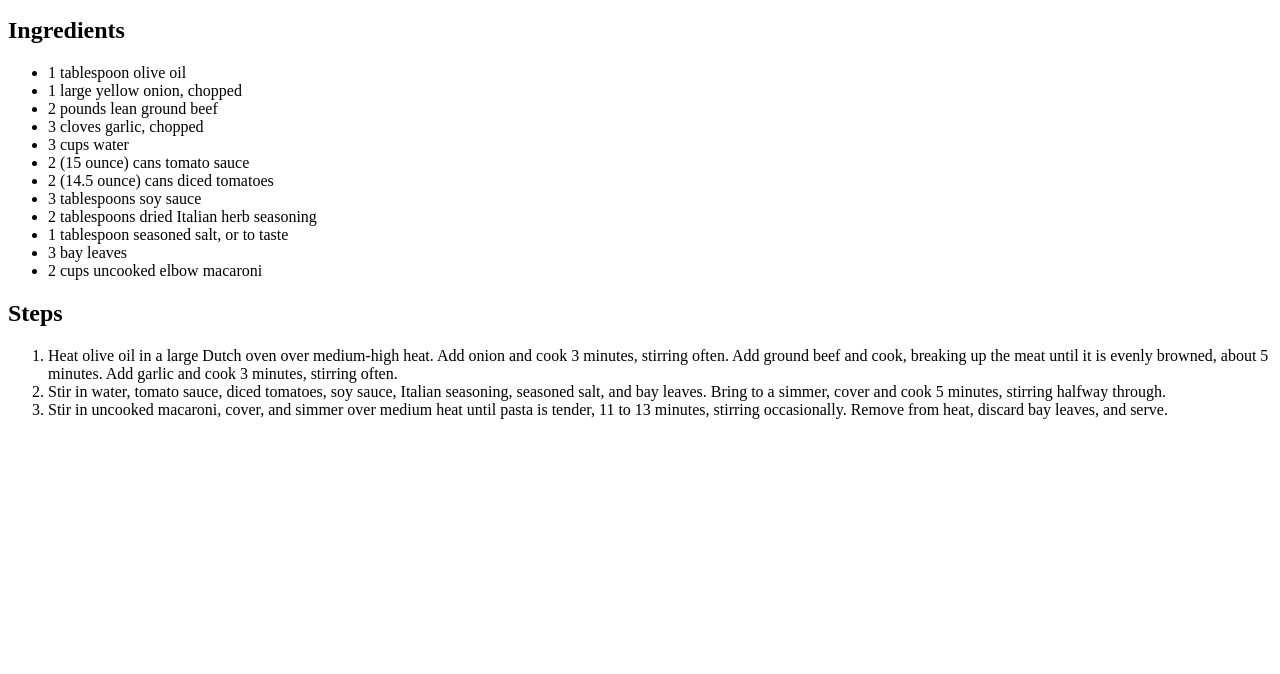
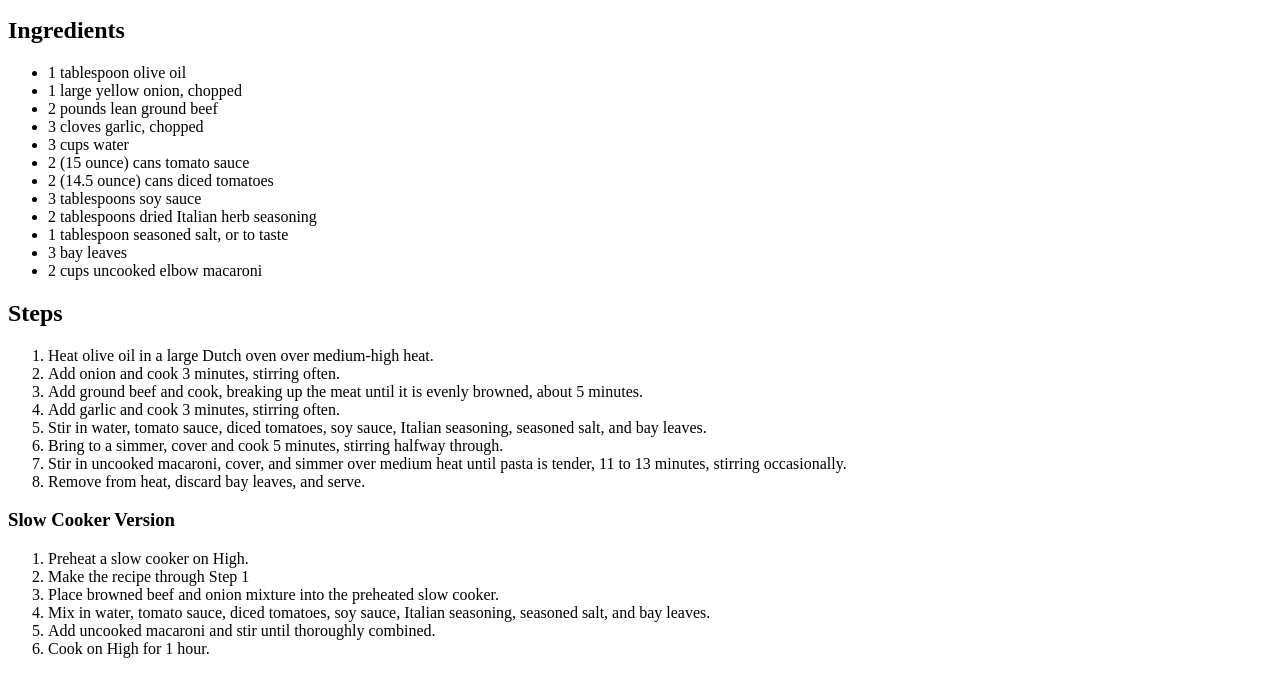
Before and after one commit to grizz3/odin-recipes, a plain HTML site: page recipes/goulash.html in a window 1280 px wide. Shown: the part 421-1095 px from the top of the page. Before the commit the page ends 856 px from the top, so only its background shows below. Drawn offline with Linux system fonts and the light colour scheme.

Commit message:
Made steps more clear, and added slow cooker version

```diff
--- a/recipes/goulash.html
+++ b/recipes/goulash.html
@@ -28,9 +28,23 @@
 
     <h2>Steps</h2>
     <ol>
-        <li>Heat olive oil in a large Dutch oven over medium-high heat. Add onion and cook 3 minutes, stirring often. Add ground beef and cook, breaking up the meat until it is evenly browned, about 5 minutes. Add garlic and cook 3 minutes, stirring often.</li>
-        <li>Stir in water, tomato sauce, diced tomatoes, soy sauce, Italian seasoning, seasoned salt, and bay leaves. Bring to a simmer, cover and cook 5 minutes, stirring halfway through.</li>
-        <li>Stir in uncooked macaroni, cover, and simmer over medium heat until pasta is tender, 11 to 13 minutes, stirring occasionally. Remove from heat, discard bay leaves, and serve.</li>
+        <li>Heat olive oil in a large Dutch oven over medium-high heat.
+        <li>Add onion and cook 3 minutes, stirring often.</li>
+        <li>Add ground beef and cook, breaking up the meat until it is evenly browned, about 5 minutes.</li>
+        <li>Add garlic and cook 3 minutes, stirring often.</li>
+        <li>Stir in water, tomato sauce, diced tomatoes, soy sauce, Italian seasoning, seasoned salt, and bay leaves.</li>
+        <li>Bring to a simmer, cover and cook 5 minutes, stirring halfway through.</li>
+        <li>Stir in uncooked macaroni, cover, and simmer over medium heat until pasta is tender, 11 to 13 minutes, stirring occasionally.</li>
+        <li>Remove from heat, discard bay leaves, and serve.</li>
+    </ol>
+    <h3>Slow Cooker Version</h3>
+    <ol>
+        <li>Preheat a slow cooker on High.</li>
+        <li>Make the recipe through Step 1</li>
+        <li>Place browned beef and onion mixture into the preheated slow cooker.</li>
+        <li>Mix in water, tomato sauce, diced tomatoes, soy sauce, Italian seasoning, seasoned salt, and bay leaves.</li>
+        <li>Add uncooked macaroni and stir until thoroughly combined.</li>
+        <li>Cook on High for 1 hour.</li>
     </ol>
 
 </body>
```
